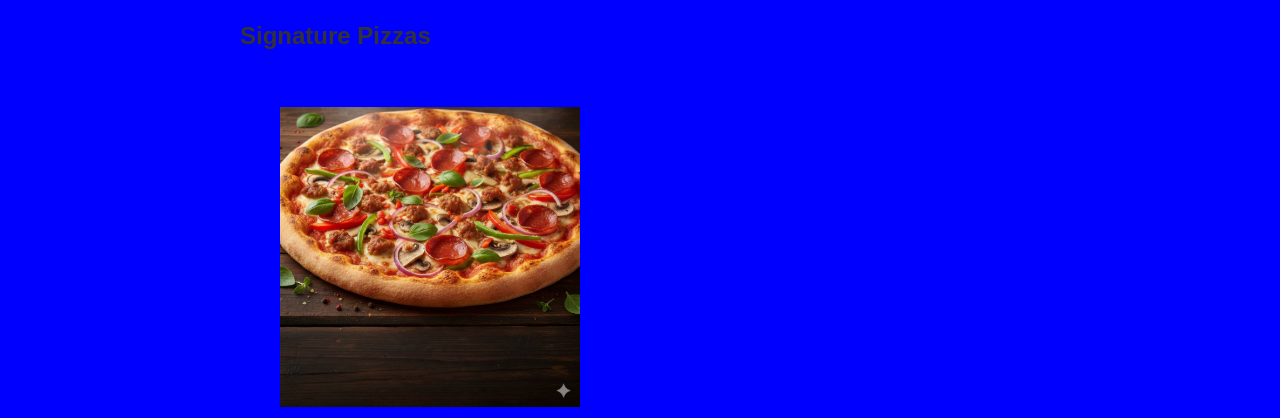
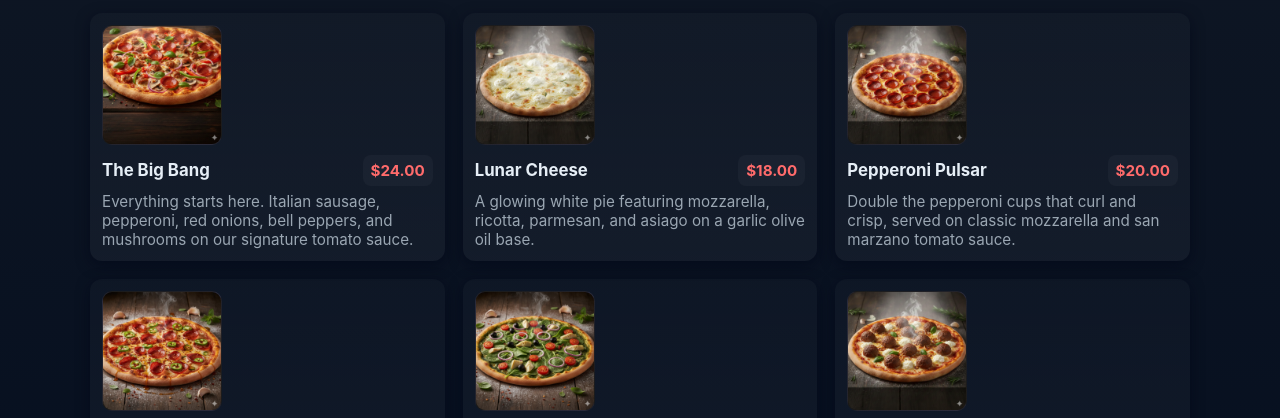
Before and after one commit to balvaren/restaurant_menu, a plain HTML site: page index.html in a window 1280 px wide. Shown: the part 159-577 px from the top of the page. Drawn offline with Linux system fonts and the light colour scheme.

Commit message:
flex bot and restaurant menu

```diff
--- a/css/styles.css
+++ b/css/styles.css
@@ -1,3 +1,116 @@
-body {
-    background-color: blue;
+:root{
+    --bg:#0f1724;
+    --card:#0b1726;
+    --muted:#9aa6b2;
+    --accent:#ff6b6b;
+    --glass: rgba(255,255,255,0.04);
 }
+
+*{box-sizing:border-box}
+html,body{height:100%}
+body{
+    margin:0;
+    font-family: Inter, system-ui, -apple-system, "Segoe UI", Roboto, "Helvetica Neue", Arial;
+    background: linear-gradient(180deg,var(--bg), #071020 80%);
+    color:#e6eef6;
+    -webkit-font-smoothing:antialiased;
+    -moz-osx-font-smoothing:grayscale;
+    padding:30px 16px;
+}
+
+.container{
+    max-width:1100px;
+    margin:0 auto;
+}
+
+header{
+    text-align:center;
+    margin-bottom:28px;
+}
+header h1{
+    font-size:2rem;
+    margin:0;
+    letter-spacing:1px;
+}
+.tagline{
+    color:var(--muted);
+    margin-top:6px;
+}
+
+/* Menu grid using Flexbox */
+.menu-grid{
+    display:flex;
+    flex-wrap:wrap;
+    gap:18px;
+    list-style:none;
+    padding:0;
+    margin:18px 0 40px 0;
+}
+.menu-grid > li{
+    background: linear-gradient(180deg, rgba(255,255,255,0.02), var(--glass));
+    border-radius:12px;
+    padding:12px;
+    flex: 1 1 calc(50% - 18px);
+    min-width:260px;
+    display:flex;
+    align-items:center;
+    gap:14px;
+    transition:transform .18s ease, box-shadow .18s ease;
+    box-shadow: 0 4px 14px rgba(2,6,23,0.6);
+}
+.menu-grid > li:hover{transform:translateY(-6px); box-shadow:0 10px 30px rgba(2,6,23,0.8)}
+
+.menu-grid figure{margin:0}
+.menu-grid img{
+    width:120px;
+    height:120px;
+    object-fit:cover;
+    border-radius:10px;
+    flex-shrink:0;
+    background:linear-gradient(45deg,#111 0%, #223 100%);
+    border:1px solid rgba(255,255,255,0.04);
+}
+
+article{
+    display:flex;
+    flex-direction:column;
+    gap:6px;
+}
+
+.item-header{
+    display:flex;
+    align-items:center;
+    justify-content:space-between;
+    gap:8px;
+}
+.item-header h3{margin:0; font-size:1.05rem}
+.price{
+    color:var(--accent);
+    font-weight:700;
+    background: rgba(255,255,255,0.03);
+    padding:6px 8px;
+    border-radius:8px;
+    font-size:.95rem;
+}
+
+.description{
+    margin:0;
+    color:var(--muted);
+    font-size:.95rem;
+}
+
+footer{color:var(--muted); text-align:center; margin-top:28px}
+
+/* Responsive adjustments */
+@media (max-width:760px){
+    .menu-grid > li{flex:1 1 100%;}
+    .menu-grid img{width:96px; height:96px}
+    header h1{font-size:1.5rem}
+}
+
+@media (min-width:1200px){
+    .menu-grid > li{flex:1 1 calc(33.333% - 18px);}
+}
+
+/* Utility */
+.sr-only{position:absolute;width:1px;height:1px;padding:0;margin:-1px;overflow:hidden;clip:rect(0,0,0,0);white-space:nowrap;border:0}
--- a/index.html
+++ b/index.html
@@ -4,54 +4,7 @@
     <meta charset="UTF-8">
     <meta name="viewport" content="width=device-width, initial-scale=1.0">
     <title>The Crust & Constellation - Menu</title>
-    <style>
-        /* Basic styling for readability since no CSS file was requested.
-           High contrast colors used for accessibility. */
-        body {
-            font-family: sans-serif;
-            max-width: 800px;
-            margin: 0 auto;
-            padding: 20px;
-            line-height: 1.6;
-            color: #333;
-            background-color: #f9f9f9;
-        }
-        header {
-            text-align: center;
-            border-bottom: 2px solid #333;
-            margin-bottom: 20px;
-        }
-        h1 {
-            margin-bottom: 5px;
-        }
-        .tagline {
-            font-style: italic;
-            color: #555;
-            margin-bottom: 20px;
-        }
-        ul {
-            list-style-type: none;
-            padding: 0;
-        }
-        li {
-            border-bottom: 1px solid #ccc;
-            padding: 15px 0;
-        }
-        .item-header {
-            display: flex;
-            justify-content: space-between;
-            align-items: baseline;
-            font-weight: bold;
-            font-size: 1.2em;
-        }
-        .price {
-            font-weight: bold;
-        }
-        .description {
-            margin-top: 5px;
-            color: #444;
-        }
-    </style>
+    <!-- Styles moved to css/styles.css for a responsive Flexbox layout -->
     <link rel="stylesheet" href="css/styles.css" />
 </head>
 <body>
@@ -61,11 +14,11 @@
         <p class="tagline">Interstellar pies at down-to-earth prices.</p>
     </header>
 
-    <main role="main">
+    <main role="main" class="container">
         <section aria-labelledby="menu-heading">
             <h2 id="menu-heading">Signature Pizzas</h2>
 
-            <ul>
+            <ul class="menu-grid">
                 <li>
                     <article>
                         <figure>
```
